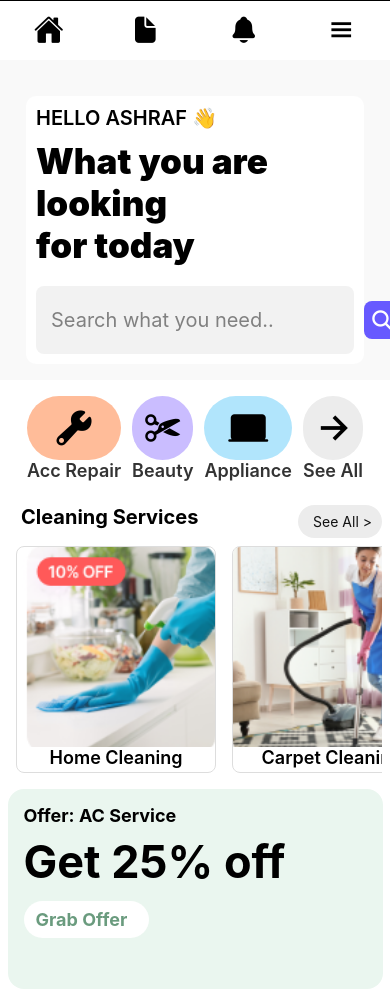
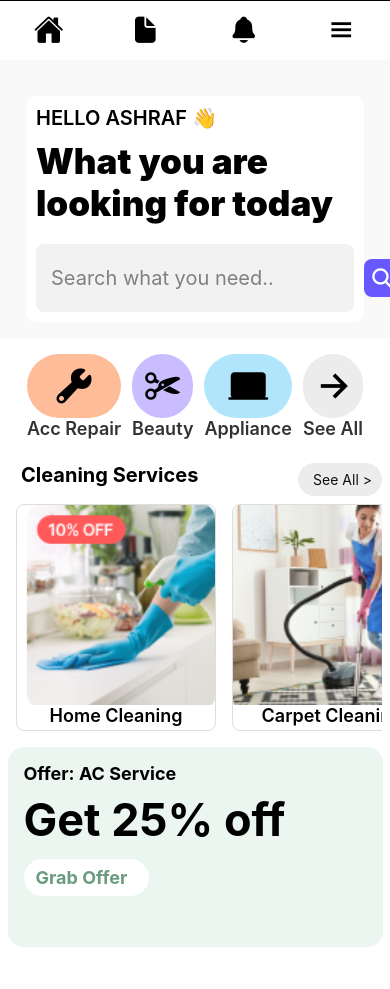
Before and after one commit to amaranand360/react-native-assignment, a React Native app: screen / in a window 390 px wide. After the commit the page ends 947 px from the top, so only its background shows below. Built offline with nearby package versions, Linux system fonts and the light colour scheme.

Commit message:
Update App.tsx

```diff
--- a/App.tsx
+++ b/App.tsx
@@ -17,8 +17,7 @@ export default function App() {
           <View style={styles.textContainer}>
 
             <Text style={styles.subheadingText}>HELLO ASHRAF 👋</Text>
-            <Text style={styles.headingText}>What you are looking</Text>
-            <Text style={styles.headingText}>for today</Text>
+            <Text style={styles.headingText}>What you are looking for today </Text>
 
             <View style={styles.searchContainer}>
               <TextInput
```
